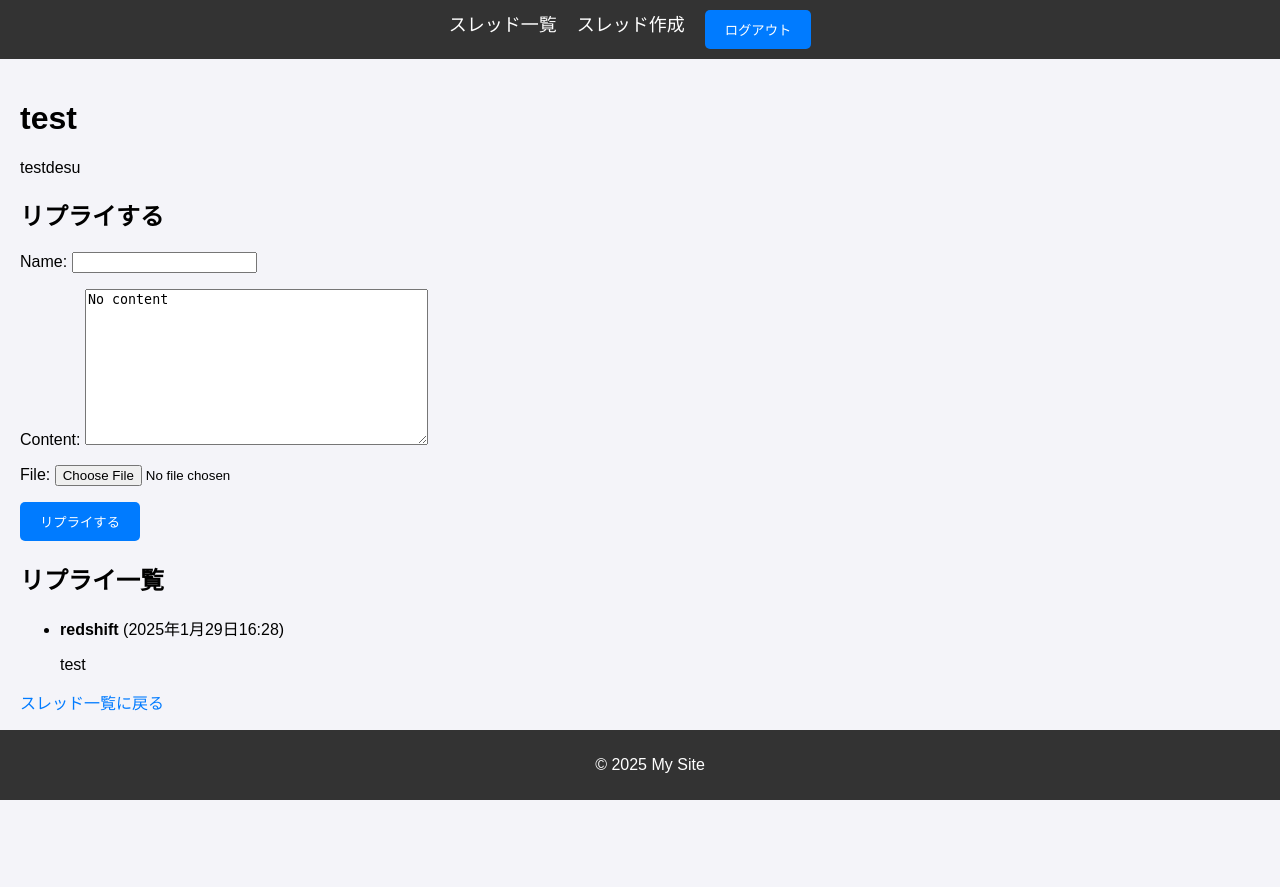
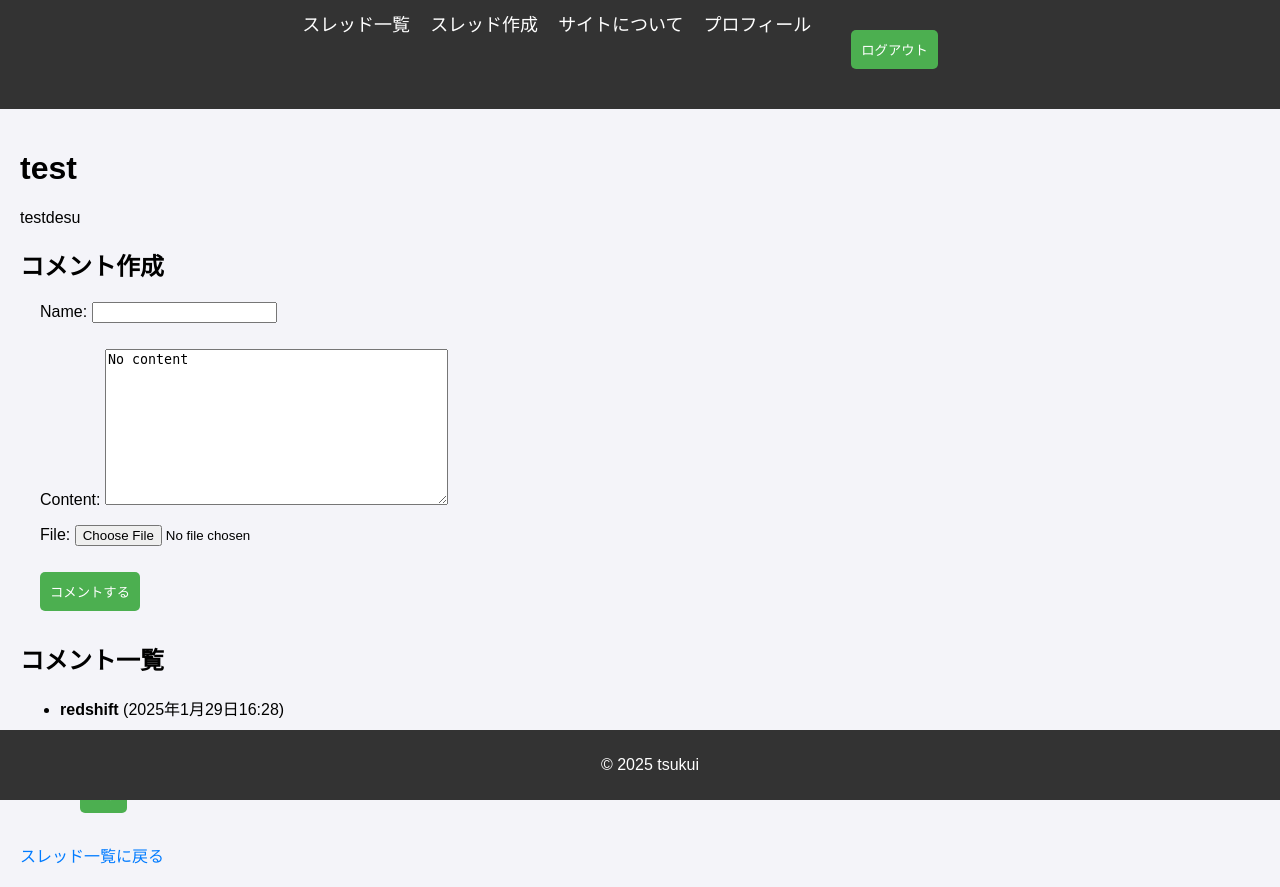
Before and after one commit to Flash-Cast/board, a Django app: page /board_app/thread/1/ in a window 1280 px wide. Before the commit the page ends 800 px from the top, so only its background shows below. Run offline with Django 5.2, Linux system fonts and the light colour scheme; a user stored in the database is signed in; data comes from the database, SQL or seed files in the repository; both versions use the stored data as it was after the commit; parts of the project's set-up code (start-up, migrations or seed data) failed here and were passed over.

Commit message:
Add files via upload

```diff
--- a/my_project/board_app/models.py
+++ b/my_project/board_app/models.py
@@ -1,12 +1,12 @@
 from django.db import models
 from django.contrib.auth.models import User
-from django.utils.timezone import now
+
 
 class Thread(models.Model):
     title = models.CharField('スレッドタイトル', max_length=100)
     content = models.TextField(default="No content")
     created_at = models.DateTimeField('作成日時', auto_now_add=True)
-
+    author = models.ForeignKey(User, on_delete=models.CASCADE,default=1)
     def __str__(self):
         return self.title
 
@@ -20,3 +20,9 @@
 
     def __str__(self):
         return f"Post by {self.author} on {self.created_at}"
+
+class Report(models.Model):
+    reported_post = models.ForeignKey('Post', on_delete=models.CASCADE)
+    reported_by = models.ForeignKey(User, on_delete=models.CASCADE)
+    reason = models.TextField(default="No content")
+    created_at = models.DateTimeField(auto_now_add=True)
--- a/my_project/board_app/templates/base.html
+++ b/my_project/board_app/templates/base.html
@@ -4,7 +4,7 @@
 <head>
     <meta charset="UTF-8">
     <meta name="viewport" content="width=device-width, initial-scale=1.0">
-    <title>{% block title %}My Site{% endblock %}</title>
+    <title>{% block title %}生体の住民{% endblock %}</title>
     <link rel="stylesheet" href="{% static 'css/style.css' %}">
 </head>
 <body>
@@ -13,7 +13,11 @@
             <ul>
                 <li><a href="{% url 'board_app:thread_list' %}">スレッド一覧</a></li>
                 <li><a href="{% url 'board_app:create_thread' %}">スレッド作成</a></li>
-
+                <li><a href="{% url 'board_app:about' %}">サイトについて</a></li>
+                {% if user.is_authenticated %}
+                    <!-- ログインしているユーザーにプロフィールリンクを表示 -->
+                    <li><a href="{% url 'board_app:profile' %}">プロフィール</a></li>
+                {% endif %}
                 <!-- ログアウトフォーム -->
                 <li>
                     <form method="POST" action="{% url 'logout' %}">
@@ -30,7 +34,7 @@
     </main>
 
     <footer>
-        <p>&copy; 2025 My Site</p>
+        <p>&copy; 2025 tsukui</p>
     </footer>
 </body>
 </html>
--- a/my_project/board_app/templates/board_app/thread_detail.html
+++ b/my_project/board_app/templates/board_app/thread_detail.html
@@ -6,22 +6,30 @@
     <h1>{{ thread.title }}</h1>
     <p>{{ thread.content }}</p>
 
-    <h2>リプライする</h2>
+    <h2>コメント作成</h2>
     <form method="POST">
         {% csrf_token %}
         {{ form.as_p }}
-        <button type="submit">リプライする</button>
+        <button type="submit">コメントする</button>
     </form>
 
-    <h2>リプライ一覧</h2>
+    <h2>コメント一覧</h2>
     <ul>
         {% for post in posts %}
             <li>
                 <strong>{{ post.author.username }}</strong> ({{ post.created_at }})
                 <p>{{ post.content }}</p>
+
+                <!-- 通報フォーム: post.idが存在する場合に表示 -->
+                {% if post.id %}
+                    <form method="POST" action="{% url 'board_app:report_post' post.id %}">
+                        {% csrf_token %}
+                        <button type="submit">通報</button>
+                    </form>
+                {% endif %}
             </li>
         {% empty %}
-            <li>リプライはありません。</li>
+            <li>コメントはありません。</li>
         {% endfor %}
     </ul>
 
--- a/my_project/board_app/urls.py
+++ b/my_project/board_app/urls.py
@@ -1,6 +1,8 @@
 from django.urls import path
 from board_app import views
 from django.contrib.auth import views as auth_views
+from board_app.views import ban_user
+from .views import report_post
 # URL のロードを確認
 print("board_app URLs loaded")
 
@@ -17,4 +19,10 @@
     path('login/', auth_views.LoginView.as_view(template_name='registration/login.html'), name='login'),
     path('logout/', auth_views.LogoutView.as_view(), name='logout'),
     path('register/', views.register, name='register'),
+    path('about/', views.about, name='about'),
+    path('ban_user/<int:user_id>/', ban_user, name='ban_user'),
+    path('report/<int:post_id>/', views.report_post, name='report_post'),
+    path('profile/edit/', views.profile_edit, name='profile_edit'),
+    path('profile/', views.profile, name='profile'),  # プロフィールページ
+    path('profile/edit/', views.profile_edit, name='profile_edit'),
 ]
--- a/my_project/board_app/views.py
+++ b/my_project/board_app/views.py
@@ -2,10 +2,14 @@
 from django.forms import ModelForm
 from django.contrib.auth.decorators import login_required
 from django.contrib import messages
-from board_app.models import Post, Thread
+from board_app.models import Post, Thread, Report
 from .forms import PostForm
 from .thread_form import ThreadForm
 from .forms import UserRegistrationForm
+from django.contrib.auth.models import User
+from django.contrib.admin.views.decorators import staff_member_required
+from .forms import ReportForm
+from .forms import ProfileEditForm
 
 # PostFormクラスをビュー関数の前に定義
 class PostForm(ModelForm):
@@ -62,6 +66,7 @@
     post.delete()
     return redirect('board_app:thread_detail', thread_id=thread_id)  # 削除後にスレッド詳細ページにリダイレクト
 
+@login_required
 def thread_list(request):
     threads = Thread.objects.all()
     return render(request, 'board_app/thread_list.html', {'threads': threads})
@@ -110,3 +115,51 @@
         form = UserRegistrationForm()
 
     return render(request, 'registration/register.html', {'form': form})
+
+def about(request):
+    return render(request, 'board_app/about.html')
+
+@staff_member_required  # 管理者だけが実行可能
+def ban_user(request, user_id):
+    user = get_object_or_404(User, id=user_id)
+    user.is_active = False  # アカウント停止
+    user.save()
+    return redirect('admin:index')  # Django管理画面にリダイレクト
+
+@login_required
+def report_post(request, post_id):
+    post = get_object_or_404(Post, id=post_id)
+    if request.method == 'POST':
+        form = ReportForm(request.POST)
+        if form.is_valid():
+            report = form.save(commit=False)
+            report.reported_post = post
+            report.reported_by = request.user
+            report.save()
+            return redirect('board_app:thread_detail', thread_id=post.thread.id)
+    else:
+        form = ReportForm()
+    return render(request, 'report_post.html', {'form': form})
+
+@login_required
+def profile_edit(request):
+    # 現在のユーザーを取得
+    user = request.user
+
+    if request.method == 'POST':
+        # フォームに POST データを渡して、ユーザーが送信した情報を処理
+        form = ProfileEditForm(request.POST, instance=user)
+        if form.is_valid():
+            form.save()  # ユーザー情報を保存
+            messages.success(request, 'プロフィールが更新されました。')
+            return redirect('profile')  # 編集後にプロフィールページにリダイレクト
+    else:
+        # ユーザーの現在の情報でフォームを表示
+        form = ProfileEditForm(instance=user)
+
+    return render(request, 'board_app/profile_edit.html', {'form': form})
+
+
+@login_required
+def profile(request):
+    return render(request, 'board_app/profile.html', {'user': request.user})
--- a/my_project/static/css/style.css
+++ b/my_project/static/css/style.css
@@ -79,3 +79,23 @@
 a:hover {
     text-decoration: underline;
 }
+
+form {
+    margin: 20px;
+}
+
+input, button {
+    margin-bottom: 10px;
+}
+
+button {
+    background-color: #4CAF50;
+    color: white;
+    padding: 10px;
+    border: none;
+    cursor: pointer;
+}
+
+button:hover {
+    background-color: #45a049;
+}
```
Also changed, not shown: my_project/board_app/admin.py (+14 -1 lines), my_project/board_app/forms.py (+26 -2 lines), my_project/board_app/templates/board_app/about.html (added, +20 -0 lines), my_project/board_app/templates/board_app/profile.html (added, +10 -0 lines), my_project/board_app/templates/board_app/profile_edit.html (added, +14 -0 lines), my_project/board_app/migrations/0002_thread_author_report.py (added), my_project/db.sqlite3.
